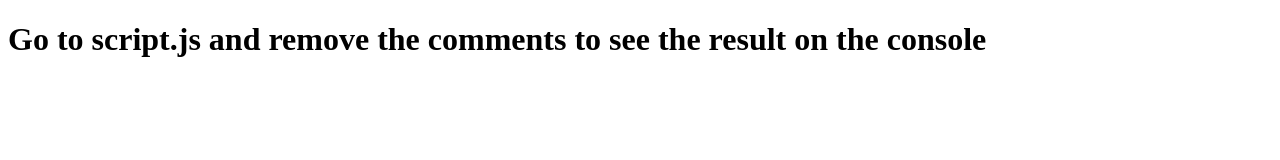
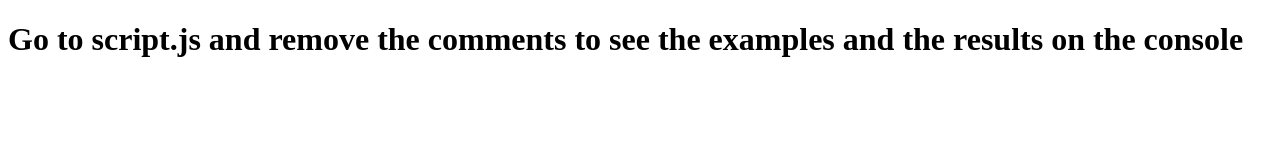
Before and after one commit to TareqZiadd/JS-Destructuring-Array-, a plain HTML site: page index.html in a window 1280 px wide. Drawn offline with Linux system fonts and the light colour scheme.

Commit message:
Update index.html

```diff
--- a/index.html
+++ b/index.html
@@ -7,6 +7,8 @@
     <script src="script.js"></script>
 </head>
 <body>
-<h1> Go to script.js and remove the comments to see the result on the console</h1>
+<h1>
+Go to script.js and remove the comments to see the examples and the results on the console
+</h1>
 </body>
 </html>
```
